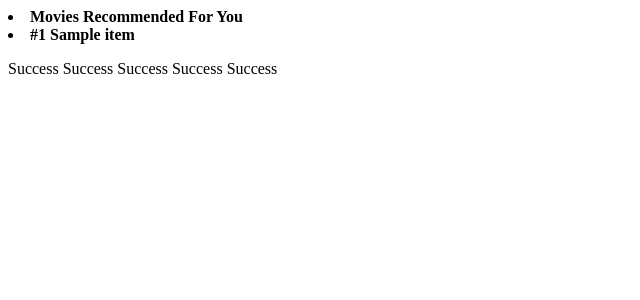
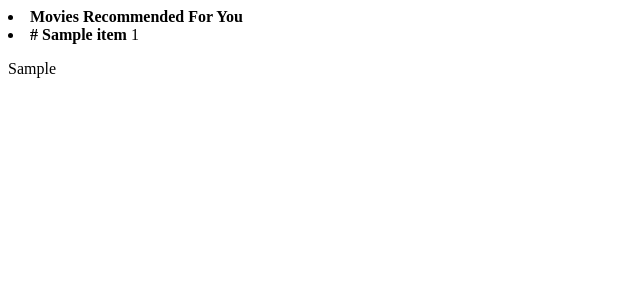
Before and after one commit to ruhit3/DesignPatternProject, a Flask app: template templates/table_predicted.html in a window 1280 px wide. Shown: the top 300 px of the page, without its empty margins (0-640 px from the left). Run offline with Flask 2, Linux system fonts and the light colour scheme; the template is opened without the code that fills it: most values are stand-ins (such as "Sample title", 1, 10 or a date in 2020); parts of the project's set-up code (start-up, migrations or seed data) failed here and were passed over.

Commit message:
templates updated

```diff
--- a/templates/layout.html
+++ b/templates/layout.html
@@ -1,8 +1,8 @@
 <meta charset="UTF-8">
 <meta name="viewport" content="width=device-width, initial-scale=1.0">
 <meta http-equiv="X-UA-Compatible" content="ie=edge">
+<link rel="stylesheet" href="https://bootswatch.com/3/flatly/bootstrap.min.css">
 <script src="https://ajax.googleapis.com/ajax/libs/jquery/3.2.1/jquery.min.js"></script>
 <script src="https://maxcdn.bootstrapcdn.com/bootstrap/3.3.7/js/bootstrap.min.js"></script>
-<link rel="stylesheet" href="https://bootswatch.com/flatly/bootstrap.min.css">
 <link rel="icon" href="https://png.icons8.com/the-dragon-team/ios7/16/2c3e50">
 <title>MovieKit</title>
--- a/templates/table_predicted.html
+++ b/templates/table_predicted.html
@@ -4,25 +4,18 @@
     </li>
     {% for item in movie_predicted %}
     <li class="list-group-item list-group-item-light">
-        <span class="text-primary">
-            <strong>#1</strong>
+        <span class="text-warning">
+            <strong>#</strong>
         </span>
         <span class="text-warning">
             <strong>{{ item[1] }}</strong>
         </span>
-
+        <span class="badge">{{ item[0] }}</span>
         <p>
-            <span class="label label-warning">Success</span>
-            <span class="label label-warning">Success</span>
-
-            <span class="label label-warning">Success</span>
-
-            <span class="label label-warning">Success</span>
-
-            <span class="label label-warning">Success</span>
+            {% for genre in movie_genre_dict[item[1]] %}
+            <span class="label label-warning">{{ genre }}</span>
+            {% endfor %}
         </p>
-
-
     </li>
     {% endfor %}
 </div>
```
Also changed, not shown: templates/table_watched.html (+5 -13 lines).
